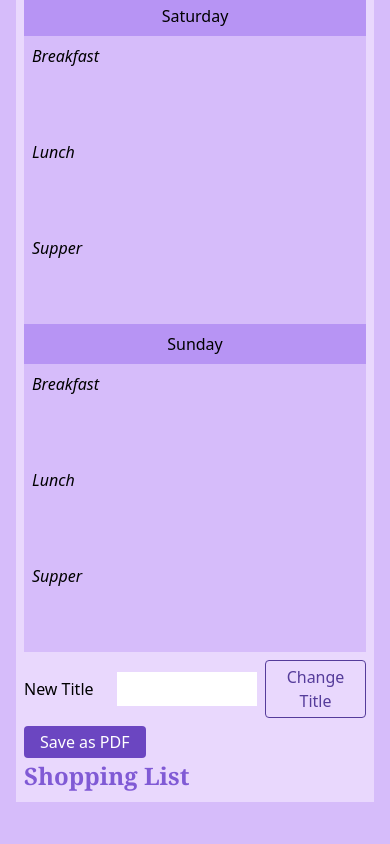
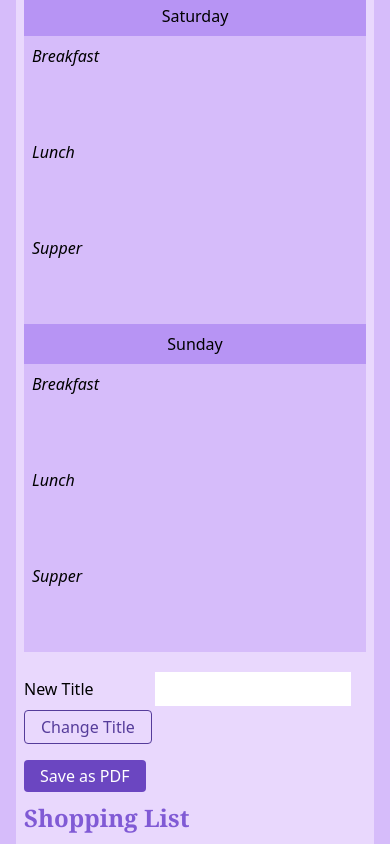
Before and after one commit to arturjzapater/meal-planner, a React app: page / in a window 390 px wide. Shown: the part 2094-2938 px from the top of the page. Before the commit the page ends 2896 px from the top, so only its background shows below. Built offline with nearby package versions, Linux system fonts and the light colour scheme.

Commit message:
moved buttons to own component and fixed pdf bug

```diff
--- a/src/components/AddMealForm.tsx
+++ b/src/components/AddMealForm.tsx
@@ -37,9 +37,11 @@ const AddMealForm: React.FC<AddMealFormProps> = ({ meals, addNewMeal }) => {
   const handleSubmit = (event: React.MouseEvent<HTMLButtonElement>): void => {
     event.preventDefault()
     const { day, meal, dish } = formState
-    const ingredients = formState.ingredients
-      .split('\n')
-      .map(addKey(`${day}-${meal}`))
+    const ingredients = formState.ingredients.length > 0
+      ? formState.ingredients
+        .split('\n')
+        .map(addKey(`${day}-${meal}`))
+      : []
 
     addNewMeal(day, meal, dish, ingredients)
     setFormState({
--- a/src/components/App.tsx
+++ b/src/components/App.tsx
@@ -1,10 +1,8 @@
 import React from 'react'
 import AddMealForm from './AddMealForm'
-import Button from './Button'
 import Header from './Header'
 import IngredientList from './IngredientList'
 import MealSchedule from './MealSchedule'
-import printPdf from '../lib/printPdf'
 
 const App: React.FC = () => (
   <>
@@ -12,11 +10,6 @@ const App: React.FC = () => (
     <main className='mx-4 md:mx-10 lg:mx-16 bg-purple-200 p-2 md:p-6'>
       <AddMealForm />
       <MealSchedule />
-      <Button
-        onClick={() => printPdf(document.getElementById('week-schedule'))}
-        text='Save as PDF'
-        theme='dark'
-      />
       <IngredientList />
     </main>
   </>
--- a/src/components/IngredientList.tsx
+++ b/src/components/IngredientList.tsx
@@ -14,7 +14,7 @@ const makeIngredientList = pipe(
   map(prop('ingredient')),
   uniq,
   sort,
-  map(x => <IngredientItem ingredient={x} />)
+  map(x => <IngredientItem key={x} ingredient={x} />)
 )
 
 const IngredientList: React.FC<IngredientListProps> = ({ ingredients }) => (
--- a/src/components/InputForm.tsx
+++ b/src/components/InputForm.tsx
@@ -30,9 +30,9 @@ const InputForm: React.FC<InputFormProps> = ({
   }
 
   return (
-    <form className='flex my-2'>
+    <form className='flex flex-wrap my-2'>
       <Input title={label} type='text' value={value} onChange={handleChange} />
-      <Button onClick={handleSubmit} text={submit} style='ml-2' />
+      <Button onClick={handleSubmit} text={submit} style='lg:ml-2' />
     </form>
   )
 }
--- a/src/components/MealSchedule.tsx
+++ b/src/components/MealSchedule.tsx
@@ -4,7 +4,7 @@ import { Dispatch } from 'redux'
 import DaySchedule from './DaySchedule'
 import GridLeftHead from './GridLeftHead'
 import Heading from './Heading'
-import InputForm from './InputForm'
+import ScheduleActions from './ScheduleActions'
 import Meals from '../types/Meals'
 import actions from '../actions'
 import mapStateToProps from '../lib/mapStateToProps'
@@ -32,7 +32,7 @@ const MealSchedule: React.FC<MealScheduleProps> = ({ meals, title, changeTitle,
         <GridLeftHead fields={['', 'Breakfast', 'Lunch', 'Supper']} />
         {days}
       </div>
-      <InputForm label='New Title' submit='Change Title' onSubmit={changeTitle} />
+      <ScheduleActions changeTitle={changeTitle} />
     </section>
   )
 }
--- /dev/null
+++ b/src/components/ScheduleActions.tsx
@@ -0,0 +1,22 @@
+import React from 'react'
+import Button from './Button'
+import InputForm from './InputForm'
+import printPdf from '../lib/printPdf'
+
+interface ScheduleActionsProps {
+  changeTitle: CallableFunction
+}
+
+const ScheduleActions: React.FC<ScheduleActionsProps> = ({ changeTitle }) => (
+  <section className='flex flex-wrap justify-between'>
+    <InputForm label='New Title' submit='Change Title' onSubmit={changeTitle} />
+    <Button
+      onClick={() => printPdf(document.getElementById('week-schedule'))}
+      text='Save as PDF'
+      theme='dark'
+      style='my-2'
+    />
+  </section>
+)
+
+export default ScheduleActions
--- a/src/lib/printPdf.ts
+++ b/src/lib/printPdf.ts
@@ -29,7 +29,7 @@ const remove = (selector: string) => (node: Element): Element => {
 const _printPdf: (node: Element) => void = pipe(
   clone,
   remove('button'),
-  remove('form'),
+  // remove('form'),
   makePdf
 )
 
```
